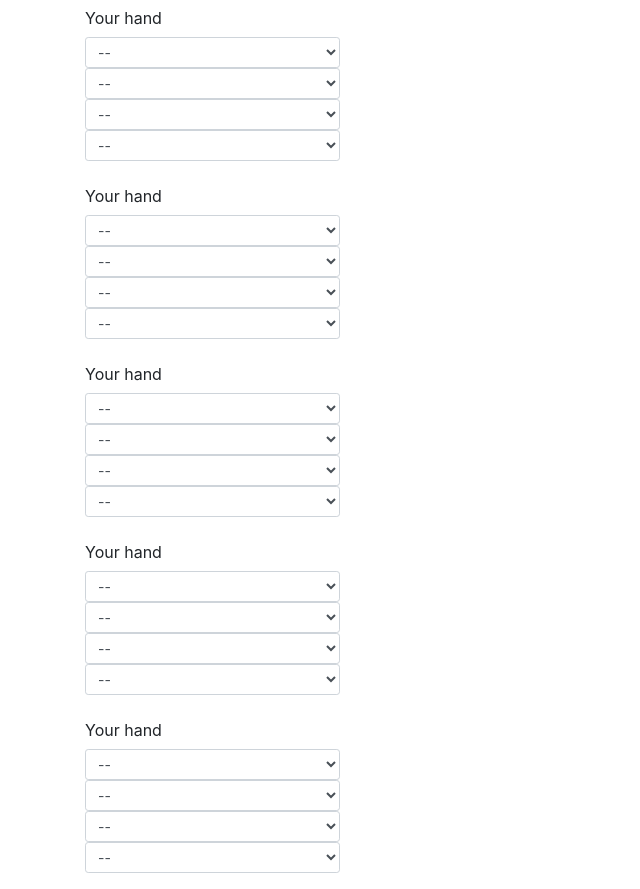
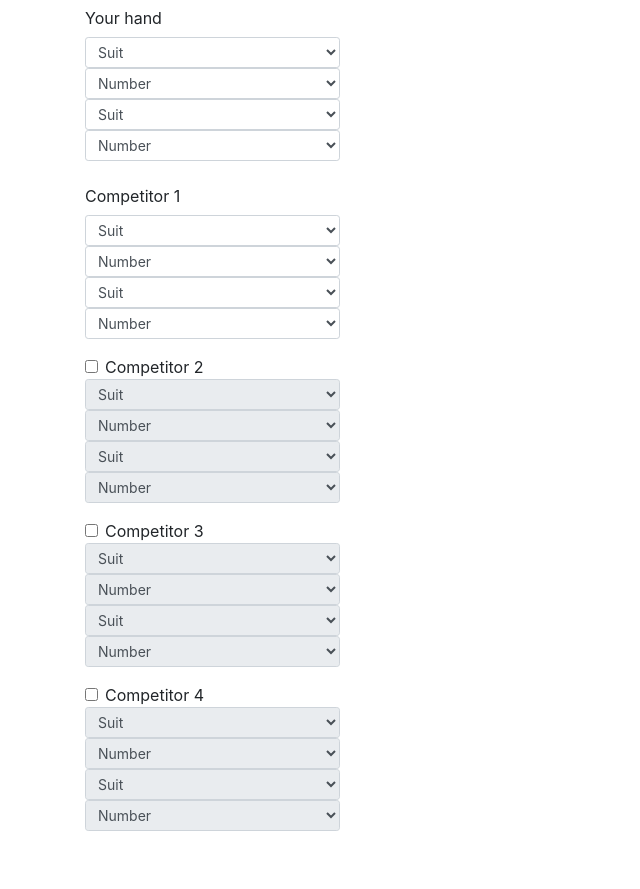
Before and after one commit to edelgm6/montecarlo-holdem, a Django app: page / in a window 1280 px wide. Shown: the part 282-1171 px from the top of the page, without its empty margins (0-640 px from the left). After the commit the page ends 1113 px from the top, so only its background shows below. Run offline with Django 3.2, Linux system fonts and the light colour scheme; some libraries are stand-ins or nearby versions.

Commit message:
Added checkboxes and form enabled+disable on click

```diff
--- a/play/static/play/js/form-validation.js
+++ b/play/static/play/js/form-validation.js
@@ -1,3 +1,28 @@
+$(".form-check-input").change(function() {
+
+    var checked = this.checked;
+    var hand = $(this).parents(".hand");
+
+    if (checked) {
+        console.log('wtf');
+        hand.find(".form-control").removeAttr("disabled");
+    } else {
+        console.log('nwtf');
+        hand.find(".form-control").prop("disabled", true);
+    }
+    /*
+    hand.find(".form-control").each(function() {
+        console.log('wtf');
+        if (checked) {
+            console.log('check');
+            $(this).removeAttr("disabled");
+        } else {
+            console.log('notcheck');
+            $(this).attr("disabled");
+        }
+    })*/
+});
+
 function getDuplicateCards() {
 
     //Add all cards currently selected to list
--- a/play/templates/play/submit-form.html
+++ b/play/templates/play/submit-form.html
@@ -15,7 +15,7 @@
     <div class="form-group">
         <label for="id_user_suit_1" class="col-form-label">Your hand</label>
         <select class="form-control form-control-sm" id="id_user_suit_1" name="suit1">
-          <option value="" selected="selected">--</option>
+          <option value="" selected="selected">Suit</option>
           <option value="C">Clubs</option>
           <option value="D">Diamonds</option>
           <option value="H">Hearts</option>
@@ -23,7 +23,7 @@
         </select>
 
         <select class="form-control form-control-sm" id="id_user_number_1" name="number1">
-            <option value="" selected="selected">--</option>
+            <option value="" selected="selected">Number</option>
             <option value="2">2</option>
             <option value="3">3</option>
             <option value="4">4</option>
@@ -40,7 +40,7 @@
         </select>
 
         <select class="form-control form-control-sm" id="id_user_suit_2" name="suit2">
-          <option value="" selected="selected">--</option>
+          <option value="" selected="selected">Suit</option>
           <option value="C">Clubs</option>
           <option value="D">Diamonds</option>
           <option value="H">Hearts</option>
@@ -48,7 +48,7 @@
         </select>
 
         <select class="form-control form-control-sm" id="id_user_number_2" name="number2">
-            <option value="" selected="selected">--</option>
+            <option value="" selected="selected">Number</option>
             <option value="2">2</option>
             <option value="3">3</option>
             <option value="4">4</option>
@@ -69,10 +69,11 @@
 
 <!-- Other1 -->
     <div class="hand">
-    <div class="form-group">
-        <label for="id_other1_suit_1" class="col-form-label">Your hand</label>
+        <label for="id_other2_suit_1" class="col-form-label">Competitor 1</label>
+        <div class="form-group">
+
         <select class="form-control form-control-sm" id="id_other1_suit_1" name="suit1">
-          <option value="" selected="selected">--</option>
+          <option value="" selected="selected">Suit</option>
           <option value="C">Clubs</option>
           <option value="D">Diamonds</option>
           <option value="H">Hearts</option>
@@ -80,7 +81,7 @@
         </select>
 
         <select class="form-control form-control-sm" id="id_other1_number_1" name="number1">
-            <option value="" selected="selected">--</option>
+            <option value="" selected="selected">Number</option>
             <option value="2">2</option>
             <option value="3">3</option>
             <option value="4">4</option>
@@ -97,7 +98,7 @@
         </select>
 
         <select class="form-control form-control-sm" id="id_other1_suit_2" name="suit2">
-          <option value="" selected="selected">--</option>
+          <option value="" selected="selected">Suit</option>
           <option value="C">Clubs</option>
           <option value="D">Diamonds</option>
           <option value="H">Hearts</option>
@@ -105,7 +106,7 @@
         </select>
 
         <select class="form-control form-control-sm" id="id_other1_number_2" name="number2">
-            <option value="" selected="selected">--</option>
+            <option value="" selected="selected">Number</option>
             <option value="2">2</option>
             <option value="3">3</option>
             <option value="4">4</option>
@@ -126,18 +127,22 @@
 <!-- Other2 -->
 
     <div class="hand">
-    <div class="form-group">
-        <label for="id_other2_suit_1" class="col-form-label">Your hand</label>
-        <select class="form-control form-control-sm" id="id_other2_suit_1" name="suit1">
-          <option value="" selected="selected">--</option>
+        <div class="form-check">
+            <input type="checkbox" class="form-check-input" id="exampleCheck1">
+            <label class="form-check-label" for="exampleCheck1">Competitor 2</label>
+        </div>
+        <div class="form-group">
+
+        <select class="form-control form-control-sm" id="id_other2_suit_1" name="suit1" disabled>
+          <option value="" selected="selected">Suit</option>
           <option value="C">Clubs</option>
           <option value="D">Diamonds</option>
           <option value="H">Hearts</option>
           <option value="S">Spades</option>
         </select>
 
-        <select class="form-control form-control-sm" id="id_other2_number_1" name="number1">
-            <option value="" selected="selected">--</option>
+        <select class="form-control form-control-sm" id="id_other2_number_1" name="number1" disabled>
+            <option value="" selected="selected">Number</option>
             <option value="2">2</option>
             <option value="3">3</option>
             <option value="4">4</option>
@@ -153,16 +158,16 @@
             <option value="14">Ace</option>
         </select>
 
-        <select class="form-control form-control-sm" id="id_other2_suit_2" name="suit2">
-          <option value="" selected="selected">--</option>
+        <select class="form-control form-control-sm" id="id_other2_suit_2" name="suit2" disabled>
+          <option value="" selected="selected">Suit</option>
           <option value="C">Clubs</option>
           <option value="D">Diamonds</option>
           <option value="H">Hearts</option>
           <option value="S">Spades</option>
         </select>
 
-        <select class="form-control form-control-sm" id="id_other2_number_2" name="number2">
-            <option value="" selected="selected">--</option>
+        <select class="form-control form-control-sm" id="id_other2_number_2" name="number2" disabled>
+            <option value="" selected="selected">Number</option>
             <option value="2">2</option>
             <option value="3">3</option>
             <option value="4">4</option>
@@ -183,18 +188,21 @@
 
 <!-- Other3 -->
     <div class="hand">
-    <div class="form-group">
-        <label for="id_other3_suit_1" class="col-form-label">Your hand</label>
-        <select class="form-control form-control-sm" id="id_other3_suit_1" name="suit1">
-          <option value="" selected="selected">--</option>
+        <div class="form-check">
+            <input type="checkbox" class="form-check-input" id="exampleCheck1">
+            <label class="form-check-label" for="exampleCheck1">Competitor 3</label>
+        </div>
+        <div class="form-group">
+        <select class="form-control form-control-sm" id="id_other3_suit_1" name="suit1" disabled>
+          <option value="" selected="selected">Suit</option>
           <option value="C">Clubs</option>
           <option value="D">Diamonds</option>
           <option value="H">Hearts</option>
           <option value="S">Spades</option>
         </select>
 
-        <select class="form-control form-control-sm" id="id_other3_number_1" name="number1">
-            <option value="" selected="selected">--</option>
+        <select class="form-control form-control-sm" id="id_other3_number_1" name="number1" disabled>
+            <option value="" selected="selected">Number</option>
             <option value="2">2</option>
             <option value="3">3</option>
             <option value="4">4</option>
@@ -210,16 +218,16 @@
             <option value="14">Ace</option>
         </select>
 
-        <select class="form-control form-control-sm" id="id_other3_suit_2" name="suit2">
-          <option value="" selected="selected">--</option>
+        <select class="form-control form-control-sm" id="id_other3_suit_2" name="suit2" disabled>
+          <option value="" selected="selected">Suit</option>
           <option value="C">Clubs</option>
           <option value="D">Diamonds</option>
           <option value="H">Hearts</option>
           <option value="S">Spades</option>
         </select>
 
-        <select class="form-control form-control-sm" id="id_other3_number_2" name="number2">
-            <option value="" selected="selected">--</option>
+        <select class="form-control form-control-sm" id="id_other3_number_2" name="number2" disabled>
+            <option value="" selected="selected">Number</option>
             <option value="2">2</option>
             <option value="3">3</option>
             <option value="4">4</option>
@@ -239,18 +247,21 @@
 
 <!-- Other4 -->
     <div class="hand">
-    <div class="form-group">
-        <label for="id_other4_suit_1" class="col-form-label">Your hand</label>
-        <select class="form-control form-control-sm" id="id_other4_suit_1" name="suit1">
-          <option value="" selected="selected">--</option>
+        <div class="form-check">
+            <input type="checkbox" class="form-check-input" id="exampleCheck1">
+            <label class="form-check-label" for="exampleCheck1">Competitor 4</label>
+        </div>
+        <div class="form-group">
+        <select class="form-control form-control-sm" id="id_other4_suit_1" name="suit1" disabled>
+          <option value="" selected="selected">Suit</option>
           <option value="C">Clubs</option>
           <option value="D">Diamonds</option>
           <option value="H">Hearts</option>
           <option value="S">Spades</option>
         </select>
 
-        <select class="form-control form-control-sm" id="id_other4_number_1" name="number1">
-            <option value="" selected="selected">--</option>
+        <select class="form-control form-control-sm" id="id_other4_number_1" name="number1" disabled>
+            <option value="" selected="selected">Number</option>
             <option value="2">2</option>
             <option value="3">3</option>
             <option value="4">4</option>
@@ -266,16 +277,16 @@
             <option value="14">Ace</option>
         </select>
 
-        <select class="form-control form-control-sm" id="id_other4_suit_2" name="suit2">
-          <option value="" selected="selected">--</option>
+        <select class="form-control form-control-sm" id="id_other4_suit_2" name="suit2" disabled>
+          <option value="" selected="selected">Suit</option>
           <option value="C">Clubs</option>
           <option value="D">Diamonds</option>
           <option value="H">Hearts</option>
           <option value="S">Spades</option>
         </select>
 
-        <select class="form-control form-control-sm" id="id_other4_number_2" name="number2">
-            <option value="" selected="selected">--</option>
+        <select class="form-control form-control-sm" id="id_other4_number_2" name="number2" disabled>
+            <option value="" selected="selected">Number</option>
             <option value="2">2</option>
             <option value="3">3</option>
             <option value="4">4</option>
```
Also changed, not shown: play/static/play/js/submit-form.js (+0 -15 lines).
